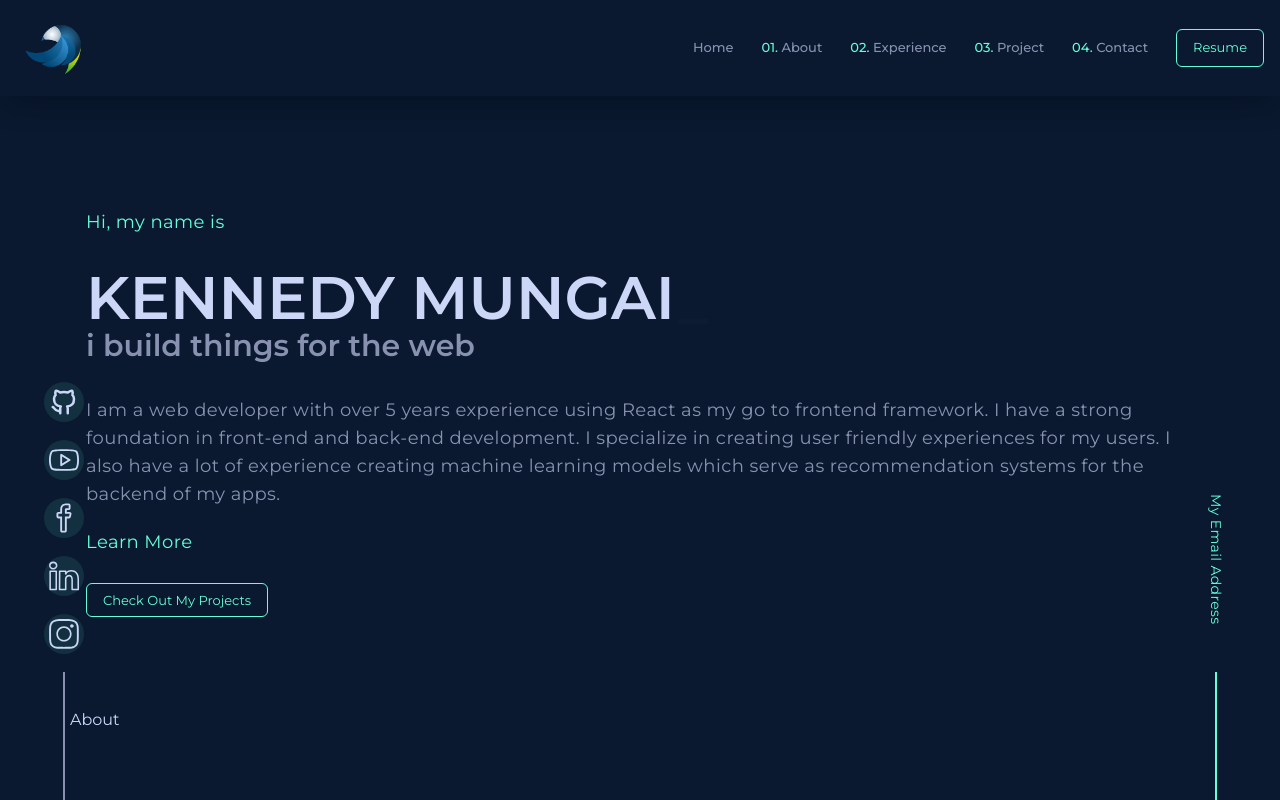
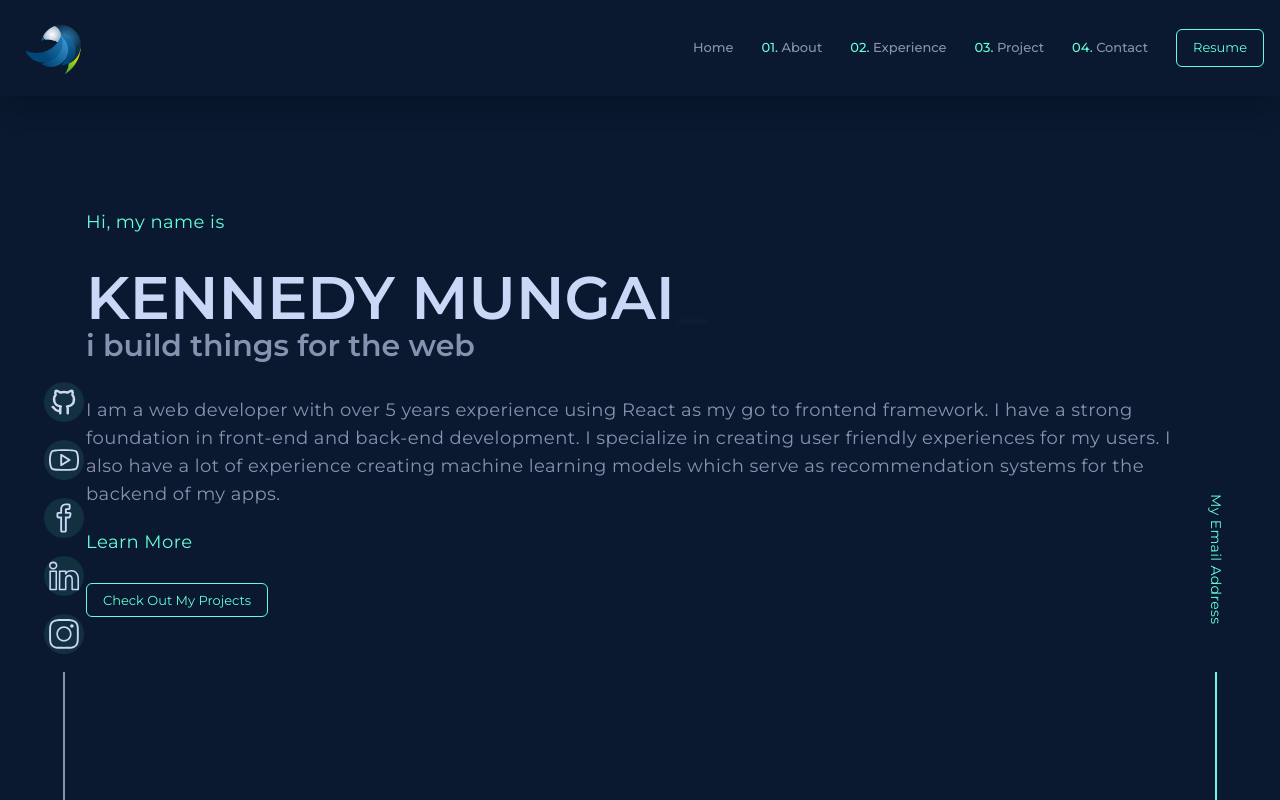
Before and after one commit to KennedyMungai/portfolio_with_framer_motion, a Next.js app: page / in a window 1280 px wide. Built offline with nearby package versions, Linux system fonts and the light colour scheme.

Commit message:
Styled the about section

```diff
--- a/src/components/MainContent/About.tsx
+++ b/src/components/MainContent/About.tsx
@@ -1,7 +1,14 @@
 type Props = {}
 
 const About = (props: Props) => {
-	return <section>About</section>
+	return (
+		<section
+			id='about'
+			className='max-w-containerSmall mx-auto py-10 lg:py-32 flex flex-col gap-8'
+		>
+			About
+		</section>
+	)
 }
 
 export default About
```
